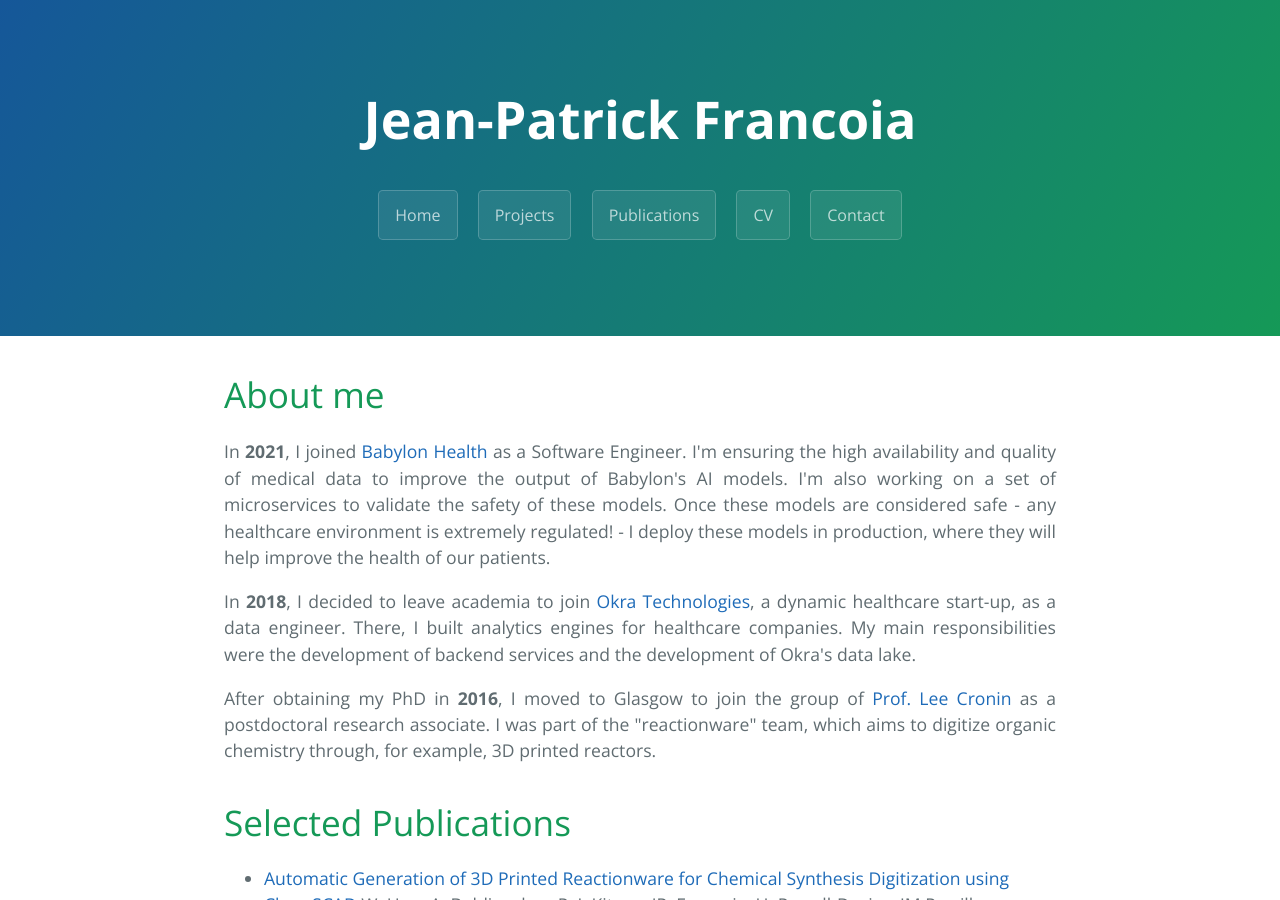
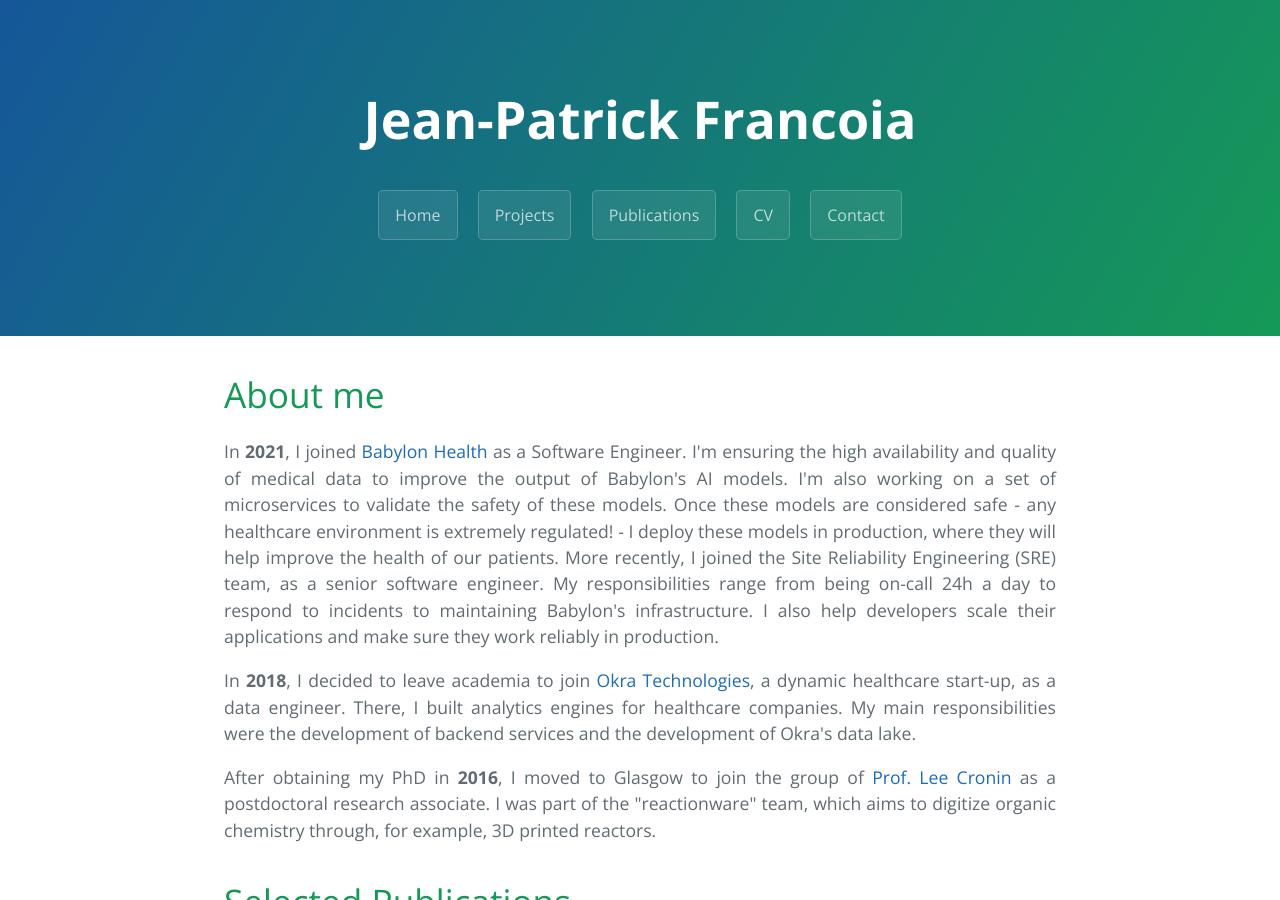
Before and after one commit to JPFrancoia/JPFrancoia.github.io, a Jekyll site: the page built from index.md, in a window 1280 px wide and 900 px high. Built offline with Jekyll 4.4.1, drawn with Linux system fonts in a browser that asks for light colours; the repository's description, which GitHub fills in, is left out.

Commit message:
Improving home page.

```diff
--- a/index.md
+++ b/index.md
@@ -12,9 +12,13 @@ In <b>2021</b>, I joined <a href="https://www.babylonhealth.com/en-gb">Babylon
 Health</a> as a Software Engineer. I'm ensuring the high availability and
 quality of medical data to improve the output of Babylon's AI models. I'm
 also working on a set of microservices to validate the safety of these
-models. Once these models are considered safe - any healthcare environment is
-extremely regulated! - I deploy these models in production, where they will
-help improve the health of our patients.
+models. Once these models are considered safe - any healthcare environment
+is extremely regulated! - I deploy these models in production, where they
+will help improve the health of our patients. More recently, I joined the
+Site Reliability Engineering (SRE) team, as a senior software engineer.
+My responsibilities range from being on-call 24h a day to respond to incidents
+to maintaining Babylon's infrastructure. I also help developers scale their
+applications and make sure they work reliably in production.
 
 </p>
 
```
